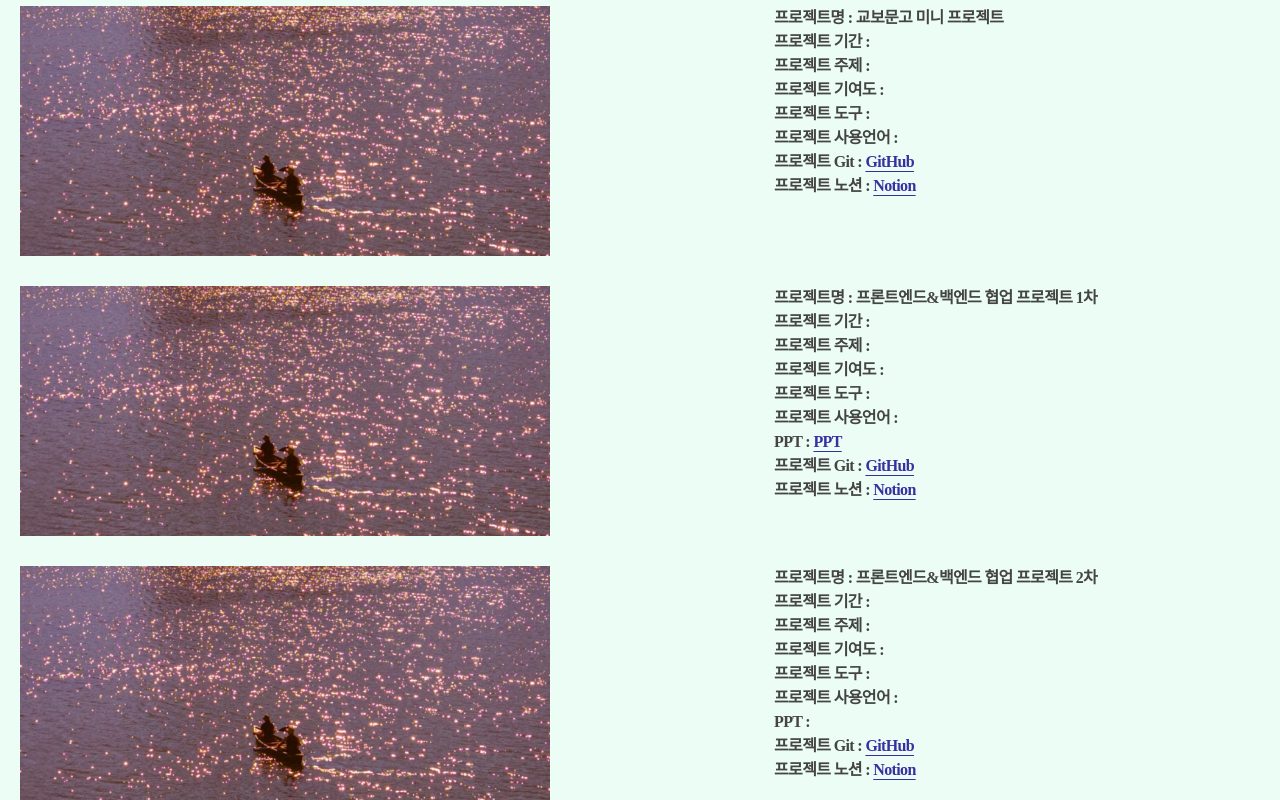
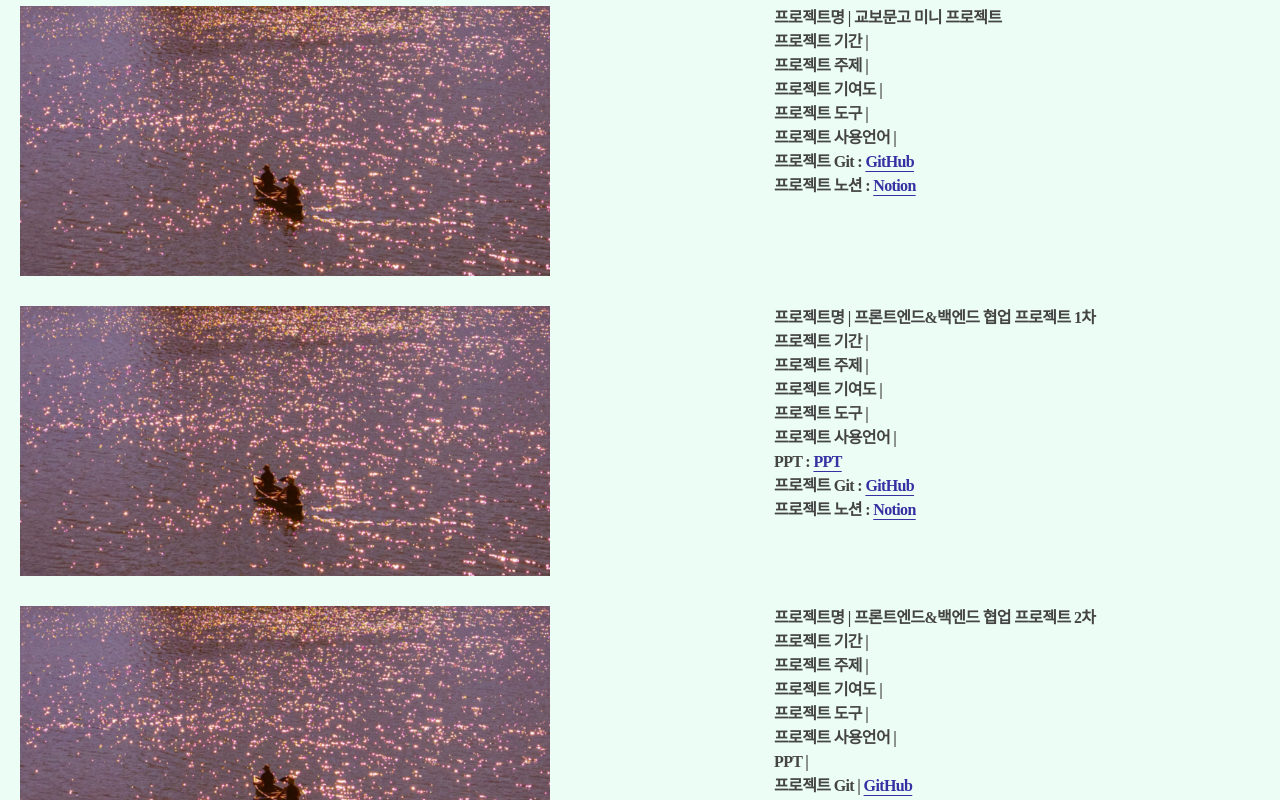
Before and after one commit to hj-over/introduction, a React (Create React App) app: page / in a window 1280 px wide. Shown: the part 1920-2720 px from the top of the page. Built offline with nearby package versions, Linux system fonts and the light colour scheme; a web font is replaced by a local one.

Commit message:
레이아웃 다듬기 중

```diff
--- a/src/pages/Portfolio.js
+++ b/src/pages/Portfolio.js
@@ -31,12 +31,12 @@ const Portfolio = () => {
               </div>
               <div className="portfolio-right">
                 <ul className="portfilio-team-list">
-                  <li>프로젝트명 : 교보문고 미니 프로젝트 </li>
-                  <li>프로젝트 기간 : </li>
-                  <li>프로젝트 주제 : </li>
-                  <li>프로젝트 기여도 : </li>
-                  <li>프로젝트 도구 : </li>
-                  <li>프로젝트 사용언어 : </li>
+                  <li>프로젝트명 | 교보문고 미니 프로젝트 </li>
+                  <li>프로젝트 기간 | </li>
+                  <li>프로젝트 주제 | </li>
+                  <li>프로젝트 기여도 | </li>
+                  <li>프로젝트 도구 | </li>
+                  <li>프로젝트 사용언어 | </li>
                   <li>
                     프로젝트 Git :{" "}
                     <a
@@ -69,12 +69,12 @@ const Portfolio = () => {
               </div>
               <div className="portfolio-right">
                 <ul className="portfilio-team-list">
-                  <li>프로젝트명 : 프론트엔드&백엔드 협업 프로젝트 1차</li>
-                  <li>프로젝트 기간 : </li>
-                  <li>프로젝트 주제 : </li>
-                  <li>프로젝트 기여도 : </li>
-                  <li>프로젝트 도구 : </li>
-                  <li>프로젝트 사용언어 : </li>
+                  <li>프로젝트명 | 프론트엔드&백엔드 협업 프로젝트 1차</li>
+                  <li>프로젝트 기간 | </li>
+                  <li>프로젝트 주제 | </li>
+                  <li>프로젝트 기여도 | </li>
+                  <li>프로젝트 도구 | </li>
+                  <li>프로젝트 사용언어 | </li>
                   <li>
                     PPT :{" "}
                     <a
@@ -116,15 +116,15 @@ const Portfolio = () => {
               </div>
               <div className="portfolio-right">
                 <ul className="portfilio-team-list">
-                  <li>프로젝트명 : 프론트엔드&백엔드 협업 프로젝트 2차</li>
-                  <li>프로젝트 기간 : </li>
-                  <li>프로젝트 주제 : </li>
-                  <li>프로젝트 기여도 : </li>
-                  <li>프로젝트 도구 : </li>
-                  <li>프로젝트 사용언어 : </li>
-                  <li>PPT :</li>
+                  <li>프로젝트명 | 프론트엔드&백엔드 협업 프로젝트 2차</li>
+                  <li>프로젝트 기간 | </li>
+                  <li>프로젝트 주제 | </li>
+                  <li>프로젝트 기여도 | </li>
+                  <li>프로젝트 도구 | </li>
+                  <li>프로젝트 사용언어 | </li>
+                  <li>PPT |</li>
                   <li>
-                    프로젝트 Git :{" "}
+                    프로젝트 Git |{" "}
                     <a
                       href="https://github.com/gaeguriBanchan/dietdiary"
                       className="text-indigo-800 underline underline-offset-4"
@@ -133,7 +133,7 @@ const Portfolio = () => {
                     </a>
                   </li>
                   <li>
-                    프로젝트 노션 :{" "}
+                    프로젝트 노션 |{" "}
                     <a
                       href="https://tourmaline-atlasaurus-77b.notion.site/FB-2-f38a7855136541aead470c7564569812"
                       className="text-indigo-800 underline underline-offset-4"
--- a/src/pages/Skills.js
+++ b/src/pages/Skills.js
@@ -46,7 +46,7 @@ const Skills = () => {
             </li>
             <li>
               <img
-                src="images/skill-type.png"
+                src="images/typescript_icon.png"
                 alt="skill"
                 data-aos="fade-up"
                 data-aos-duration="300"
--- a/src/scss/_life.scss
+++ b/src/scss/_life.scss
@@ -11,7 +11,7 @@
           text-align: center;
           margin-bottom: 20px;
           img {
-            width: 90%;
+            width: 100%;
           }
         }
       }
--- a/src/scss/_portfolio.scss
+++ b/src/scss/_portfolio.scss
@@ -16,7 +16,7 @@
               background: url(../../public/images/nostelgia.jpg) no-repeat
                 center;
               width: 530px;
-              height: 250px;
+              height: 270px;
               background-size: cover;
             }
           }
```
Also changed, not shown: public/images/typescript_icon.png (added).
